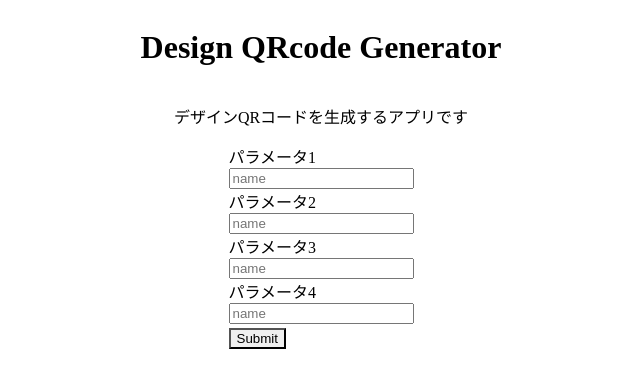
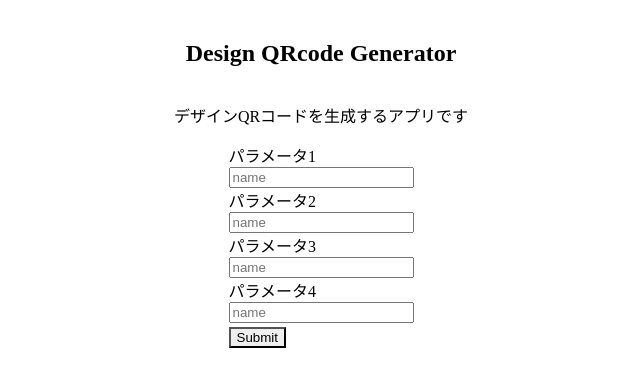
Before and after one commit to oNqNu/qrcode-app-frontend, a Next.js app: page / in a window 1280 px wide. Shown: the top 388 px of the page, without its empty margins (319-959 px from the left). Built offline with nearby package versions, Linux system fonts and the light colour scheme.

Commit message:
feat: Headingを実装

```diff
--- a/pages/index.tsx
+++ b/pages/index.tsx
@@ -4,6 +4,7 @@ import Image from "next/image";
 
 import { useForm } from "react-hook-form";
 import {
+  Heading,
   Flex,
   FormLabel,
   FormControl,
@@ -30,8 +31,8 @@ const Home: NextPage = () => {
         <link rel="icon" href="/favicon.ico" />
       </Head>
 
-      <Flex flexDirection={"column"} alignItems={"center"}>
-        <h1>Design QRcode Generator</h1>
+      <Flex flexDirection={"column"} alignItems={"center"} py={"12"}>
+        <Heading size={"3xl"}>Design QRcode Generator</Heading>
 
         <p>デザインQRコードを生成するアプリです</p>
 
```
